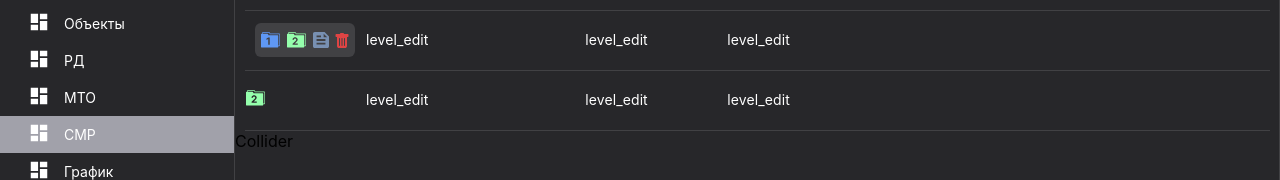
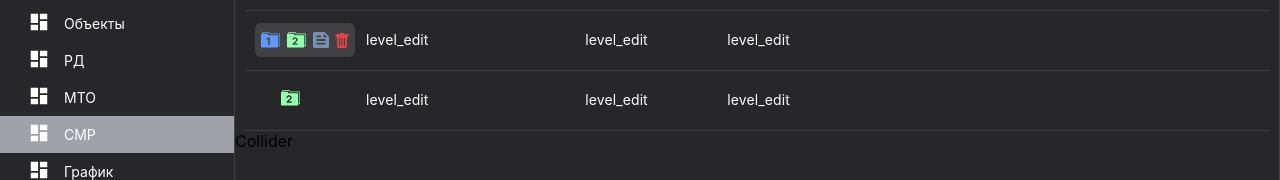
Before and after one commit to Digmai/sixthFerry, a React (Create React App) app: page / in a window 1280 px wide. Shown: the part 123-303 px from the top of the page. Built offline with nearby package versions, Linux system fonts and the light colour scheme.

Commit message:
Initial Commit

```diff
--- a/src/components/Сollider/index.tsx
+++ b/src/components/Сollider/index.tsx
@@ -52,7 +52,7 @@ export const Сollider = () => {
             </tr>
             <tr style={{ height: "60px" }}>
               <td className="Level_1 " scope="row">
-                {svgLevel_2}
+                <div className="EditIconLevel_2">{svgLevel_2}</div>
               </td>
               <td>
                 <div className="tableText">level_edit</div>
--- a/src/components/Сollider/style.css
+++ b/src/components/Сollider/style.css
@@ -82,3 +82,6 @@ th {
 .tableText {
   margin-left: 8px;
 }
+.EditIconLevel_2 {
+  padding-left: 35px;
+}
```
